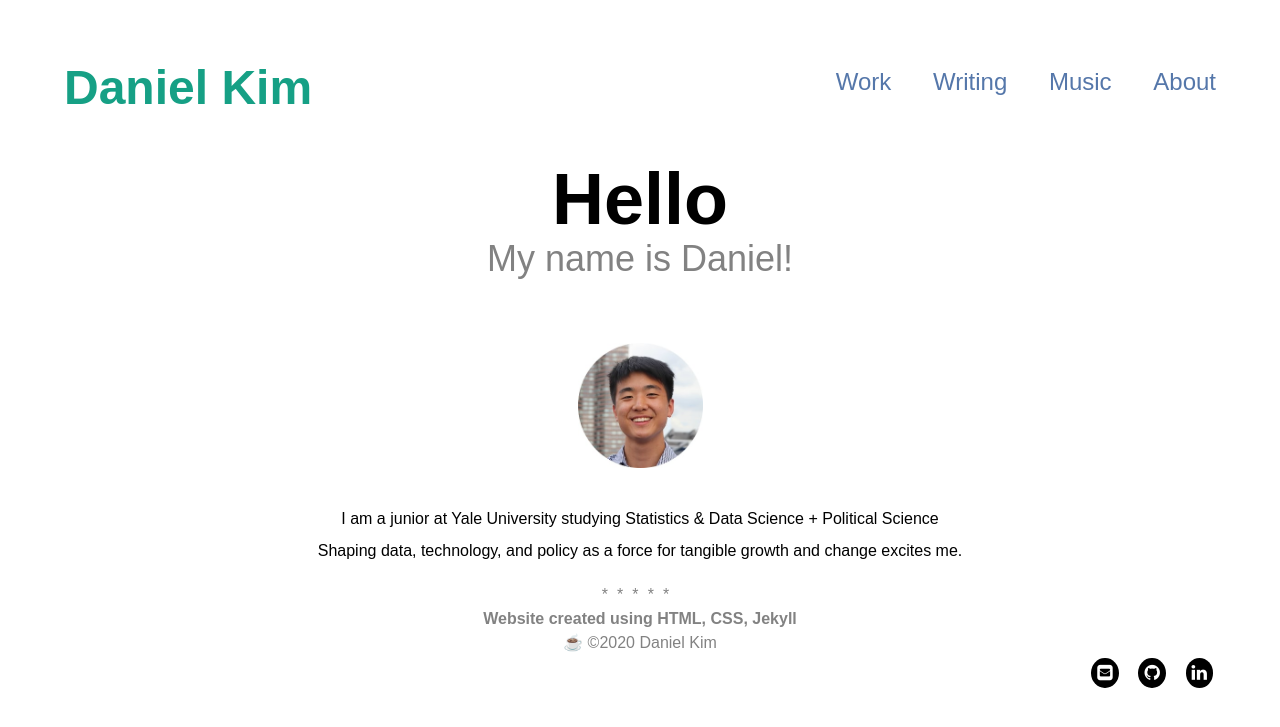
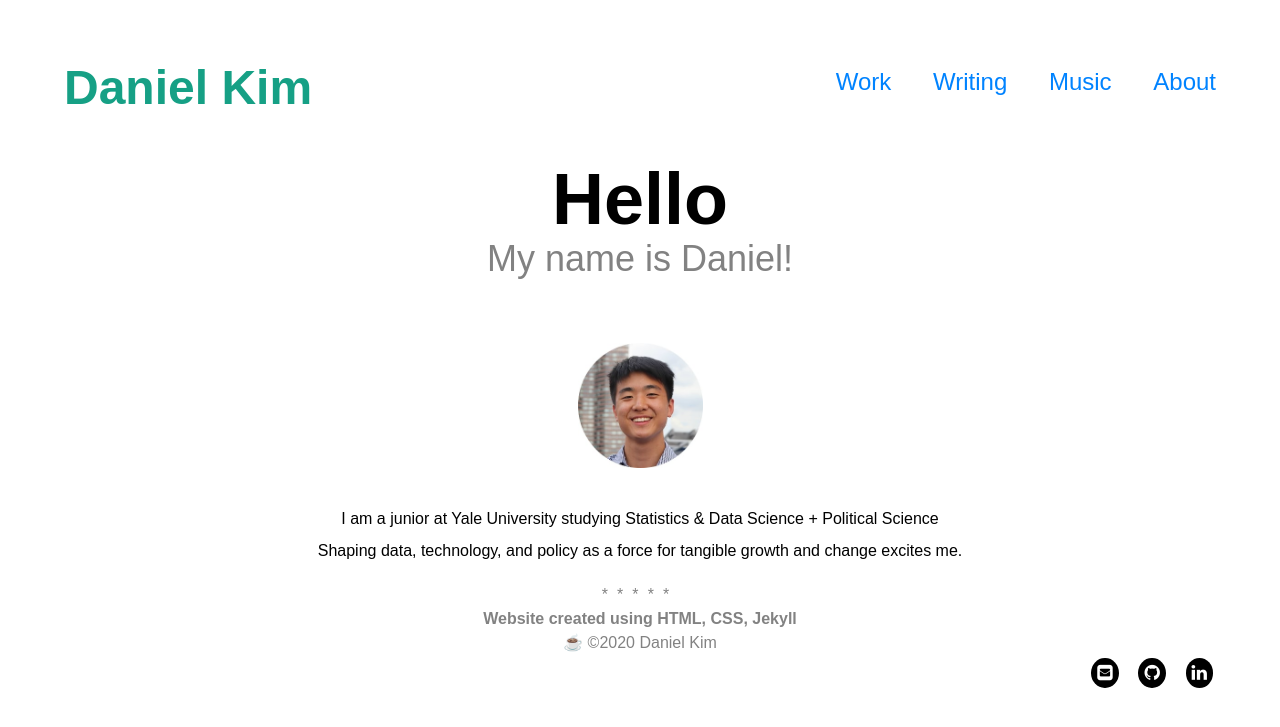
Before and after one commit to danielk56/danielk56.github.io, a Jekyll site: the page built from index.md, in a window 1280 px wide. Shown: the top 727 px of the page. Built offline with Jekyll 4.4.1, drawn with Linux system fonts in a browser that asks for light colours.

Commit message:
Update main.css

```diff
--- a/assets/css/main.css
+++ b/assets/css/main.css
@@ -94,10 +94,6 @@ h4 {
     line-height: 1.5em;
 }
 
-a.anchor {
-    padding: 0 !important;
-}
-
 .blue {
     color: var(--color-blue);
 }
@@ -129,9 +125,13 @@ a.anchor {
     background-color: #FFF; }
 
   a {
-    color: #57A;
+    color: #0083ff;
     font-weight: bold;
     text-decoration: none; }
+
+    a.anchor {
+    padding: 0 !important;
+    }
 
   p, ul, ol, dl {
     font-size: 100%;
```
